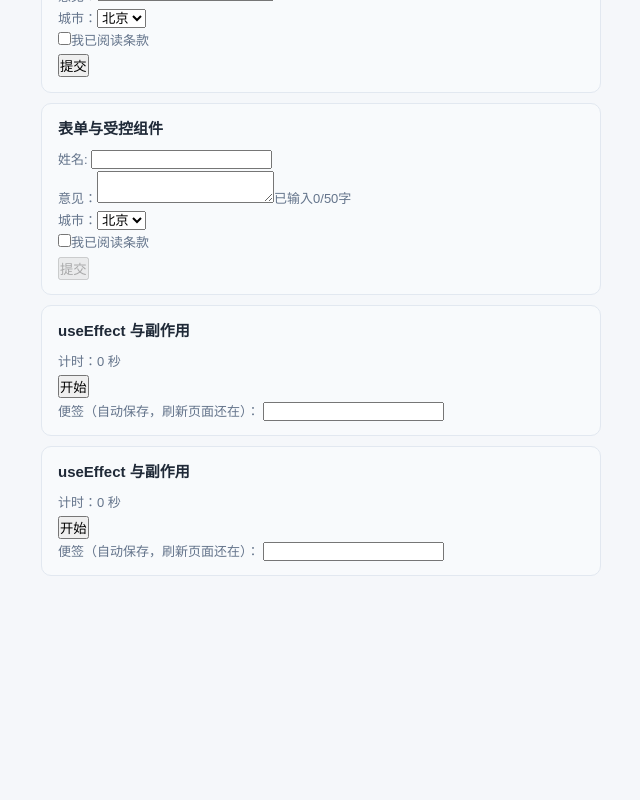
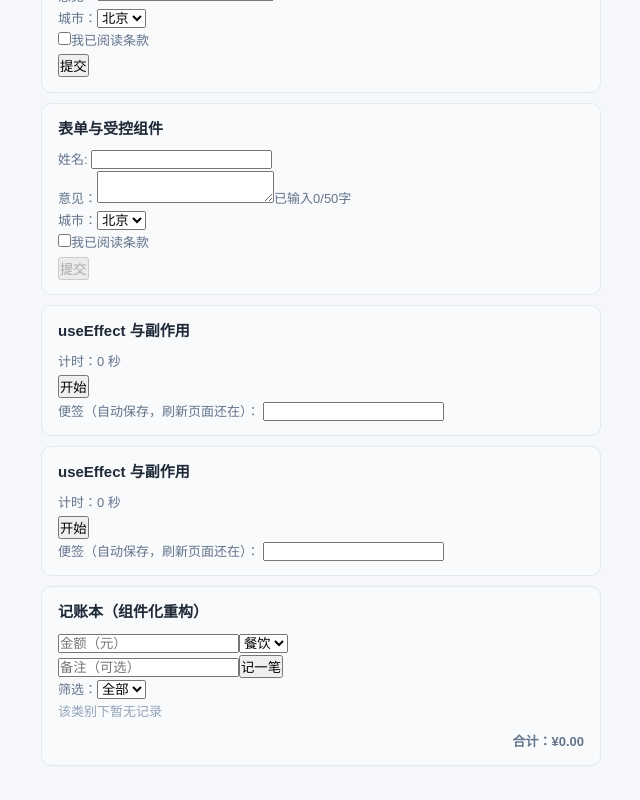
Before and after one commit to Q1anyii/EasyStart-Frontend, a React (Vite) app in the folder demo/06-react/react-app/: page / in a window 1280 px wide. Shown: the part 1258-2058 px from the top of the page, without its empty margins (319-959 px from the left). Before the commit the page ends 1868 px from the top, so only its background shows below. Built offline with nearby package versions, Linux system fonts and the light colour scheme.

Commit message:
前端练习：阶段六第8课组件化实战发课（记账本拆4组件+props回调+effect持久化）

```diff
--- a/demo/06-react/react-app/src/App.tsx
+++ b/demo/06-react/react-app/src/App.tsx
@@ -10,6 +10,7 @@ import FormDemo from "./components/FormDemo";
 import MyFormDemo from "./components/MyFormDemo";
 import EffectDemo from "./components/EffectDemo";
 import MyEffectDemo from "./components/MyEffectDemo";
+import LedgerDemo from "./components/LedgerDemo";
 interface User {
   name: string;
   role: string;
@@ -33,7 +34,7 @@ function App() {
         <p>第5课 表单与受控组件 ✅</p>
         <p>第6课 useEffect 与副作用 ✅</p>
         <p>第7课 工程化 Vite+TS（已提前落地）✅</p>
-        <p>第8课 组件化实战：重构记账本 ← 下一课</p>
+        <p>第8课 组件化实战：重构记账本 ← 当前课</p>
       </Card>
 
       <Card title="待办">
@@ -49,6 +50,7 @@ function App() {
       <MyFormDemo />
       <EffectDemo />
       <MyEffectDemo />
+      <LedgerDemo />
     </div>
   );
 }
--- /dev/null
+++ b/demo/06-react/react-app/src/components/LedgerDemo.tsx
@@ -0,0 +1,222 @@
+import { useEffect, useState } from "react";
+import type { ChangeEvent, FormEvent } from "react";
+
+// ============================================================
+// 第8课：组件化实战——用 React 重构记账本
+//
+// 阶段三你在一个 HTML 文件里手写完了这个记账本（录入 / 列表 / 合计 / 筛选 / 清空）。
+// 今天不写新功能，只做一件事：**把它拆成组件**。
+//
+// 【重构要回答的三个问题】
+//   ① 拆几个组件？——按"职责"拆，不按"行数"拆：
+//        录入表单 / 筛选栏 / 列表 / 页面容器
+//   ② state 放哪？——谁"拥有"数据，state 就放谁：
+//        表单三个输入框归表单自己；records 和 filter 归页面容器
+//   ③ 子组件怎么改数据？——不能改，只能"上报"：
+//        子调 props 里的回调（onAdd / onDelete），由父组件真正 setState
+//
+// 【和原生 JS 版的对照】
+//   原生：records 是全局变量，改了以后手动 save() + render()
+ //   React：records 是 state，setRecords 之后框架自动重渲染；持久化交给 useEffect
+//   "手动 render"这一步，整个被框架接管了——这就是声明式。
+//
+// 【为什么 localStorage 不用 removeItem】
+//   React 里不需要"删除存储"这个动作：records 变成 [] 时，
+//   useEffect 自动把 "[]" 写回去，等于清空。数据永远只有 state 一个源头。
+//
+// 【严格模式提醒】
+//   开发模式下 effect 会跑两次（StrictMode 检验清理函数），
+//   这里 effect 没有定时器/订阅，跑两次只是多写一次 localStorage，无害。
+// ============================================================
+
+// 一条记录的结构（和原生版的 {amount, category, note} 比，多了一个 id）
+interface LedgerRecord {
+  id: number;
+  amount: number;
+  category: string;
+  note: string;
+}
+
+const CATEGORIES = ["餐饮", "交通", "购物", "其他"];
+
+// ---------- 子组件 1：录入表单（受控 + 提交上报）----------
+interface RecordFormProps {
+  onAdd: (record: Omit<LedgerRecord, "id">) => void;
+}
+
+function RecordForm({ onAdd }: RecordFormProps) {
+  // 三个输入框的 state 归表单自己——页面容器只关心"提交后的结果"
+  const [amount, setAmount] = useState("");
+  const [category, setCategory] = useState(CATEGORIES[0]);
+  const [note, setNote] = useState("");
+
+  function handleSubmit(e: FormEvent) {
+    e.preventDefault(); // 阻止表单默认提交（那会刷新页面）
+    const num = Number(amount); // 输入框拿到的永远是字符串
+    if (!num || num <= 0) return; // 守卫：空 / 0 / 负数都不记
+    onAdd({ amount: num, category, note: note.trim() }); // 上报给父组件
+    setAmount(""); // 清空，准备记下一笔
+    setNote("");
+  }
+
+  return (
+    <form onSubmit={handleSubmit}>
+      <p>
+        <input
+          value={amount}
+          onChange={(e: ChangeEvent<HTMLInputElement>) => setAmount(e.target.value)}
+          placeholder="金额（元）"
+          type="number"
+          step="0.01"
+          min="0"
+        />
+        <select
+          value={category}
+          onChange={(e: ChangeEvent<HTMLSelectElement>) => setCategory(e.target.value)}
+        >
+          {CATEGORIES.map((c) => (
+            <option key={c}>{c}</option>
+          ))}
+        </select>
+      </p>
+      <p>
+        <input
+          value={note}
+          onChange={(e: ChangeEvent<HTMLInputElement>) => setNote(e.target.value)}
+          placeholder="备注（可选）"
+        />
+        <button type="submit">记一笔</button>
+      </p>
+    </form>
+  );
+}
+
+// ---------- 子组件 2：筛选栏（只负责显示和上报选择）----------
+interface FilterBarProps {
+  value: string;
+  onChange: (value: string) => void;
+}
+
+function FilterBar({ value, onChange }: FilterBarProps) {
+  return (
+    <select
+      value={value}
+      onChange={(e: ChangeEvent<HTMLSelectElement>) => onChange(e.target.value)}
+    >
+      <option>全部</option>
+      {CATEGORIES.map((c) => (
+        <option key={c}>{c}</option>
+      ))}
+    </select>
+  );
+}
+
+// ---------- 子组件 3：列表（空状态 + 删除）----------
+interface RecordListProps {
+  records: LedgerRecord[];
+  onDelete: (id: number) => void;
+}
+
+function RecordList({ records, onDelete }: RecordListProps) {
+  // 空状态：注意这里没有"清空"和"无记录"的区分，任务里会让你补
+  if (records.length === 0) {
+    return <p style={{ color: "#94a3b8" }}>该类别下暂无记录</p>;
+  }
+  return (
+    <ul style={{ listStyle: "none", padding: 0, margin: 0 }}>
+      {records.map((r) => (
+        <li
+          key={r.id}
+          style={{
+            display: "flex",
+            justifyContent: "space-between",
+            alignItems: "center",
+            gap: 8,
+            padding: "7px 0",
+            borderBottom: "1px solid #f1f5f9",
+          }}
+        >
+          <span>
+            {r.category}｜{r.note || "无备注"}
+          </span>
+          <span style={{ display: "flex", alignItems: "center", gap: 8 }}>
+            ¥{r.amount}
+            <button onClick={() => onDelete(r.id)}>删</button>
+          </span>
+        </li>
+      ))}
+    </ul>
+  );
+}
+
+// ---------- 主组件：持全部数据，负责持久化与派生 ----------
+function LedgerDemo() {
+  // 惰性初始化：useState 传"函数"时，这个函数只在首次渲染执行一次。
+  // 好处：读 localStorage 只发生在拿到初始值时，省掉"先空数组再 effect 回填"的一次渲染。
+  const [records, setRecords] = useState<LedgerRecord[]>(() => {
+    const raw = localStorage.getItem("ledger");
+    return raw ? (JSON.parse(raw) as LedgerRecord[]) : [];
+  });
+  const [filter, setFilter] = useState("全部");
+
+  // records 一变就写回 localStorage——持久化的唯一出口
+  useEffect(() => {
+    localStorage.setItem("ledger", JSON.stringify(records));
+  }, [records]);
+
+  // 派生数据：不存 state，渲染时现算
+  const visible =
+    filter === "全部" ? records : records.filter((r) => r.category === filter);
+  const total = visible.reduce((sum, r) => sum + r.amount, 0);
+
+  function handleAdd(record: Omit<LedgerRecord, "id">) {
+    setRecords([...records, { ...record, id: Date.now() }]);
+  }
+
+  function handleDelete(id: number) {
+    setRecords(records.filter((r) => r.id !== id));
+  }
+
+  return (
+    <div className="card">
+      <h3>记账本（组件化重构）</h3>
+      <RecordForm onAdd={handleAdd} />
+      <p>
+        筛选：<FilterBar value={filter} onChange={setFilter} />
+      </p>
+      <RecordList records={visible} onDelete={handleDelete} />
+      <p style={{ textAlign: "right", marginTop: 8, fontWeight: 600 }}>
+        合计：¥{total.toFixed(2)}
+      </p>
+    </div>
+  );
+}
+
+export default LedgerDemo;
+
+// ============================================================
+// 改动任务（做完在 LEARNLOG 打卡，用时口报）：
+//
+// 任务1 · 拆出 RecordForm：
+//        官方版已经把表单拆好了。你要做的是把"筛选栏"也拆出去（已经拆了），
+//        然后反过来想：把三个输入的 state 也提到主组件 LedgerDemo 里，
+//        由主组件统一管理（props 下传 value、回调上抬）。
+//        对比两种写法：哪种 props 更少？哪种更难维护？
+//
+// 任务2 · 加"清空"按钮：
+//        在列表上方加按钮，点击 setRecords([])。
+//        注释写：为什么 React 里不需要 localStorage.removeItem？
+//        刷新页面验证确实清空了。
+//
+// 任务3 · 空状态区分：
+//        现在列表为空只有一句"该类别下暂无记录"。
+//        改成两种情况分开：
+//          - records（全部数据）为空 → "还没有记录，记一笔吧"
+//          - 只是当前筛选结果为空 → "该类别下暂无记录"
+//        提示：列表组件拿到的只是 visible，判断不了"全局是否为空"，
+//        需要主组件再传一个参数下去。注释写：你传了什么、为什么。
+//
+// 任务4 · 合计口径思考 + 验证：
+//        现在合计只算"当前筛选结果"。改成算"全部记录"的总金额，
+//        注释写：两种口径各自的语义是什么？同时刷新页面验证数据持久化。
+// ============================================================
```
